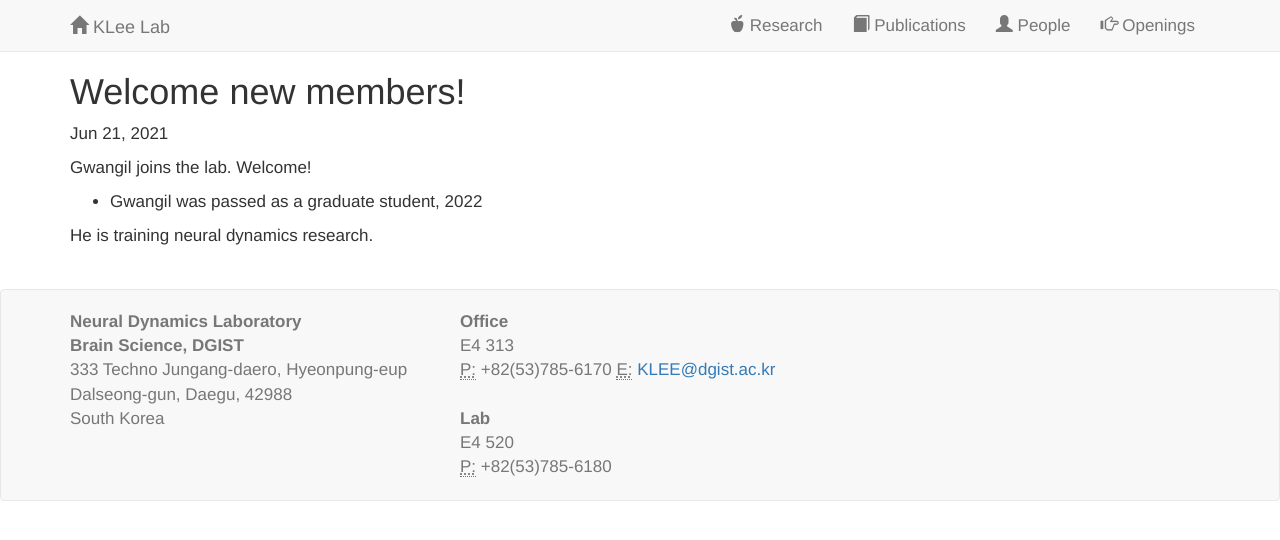
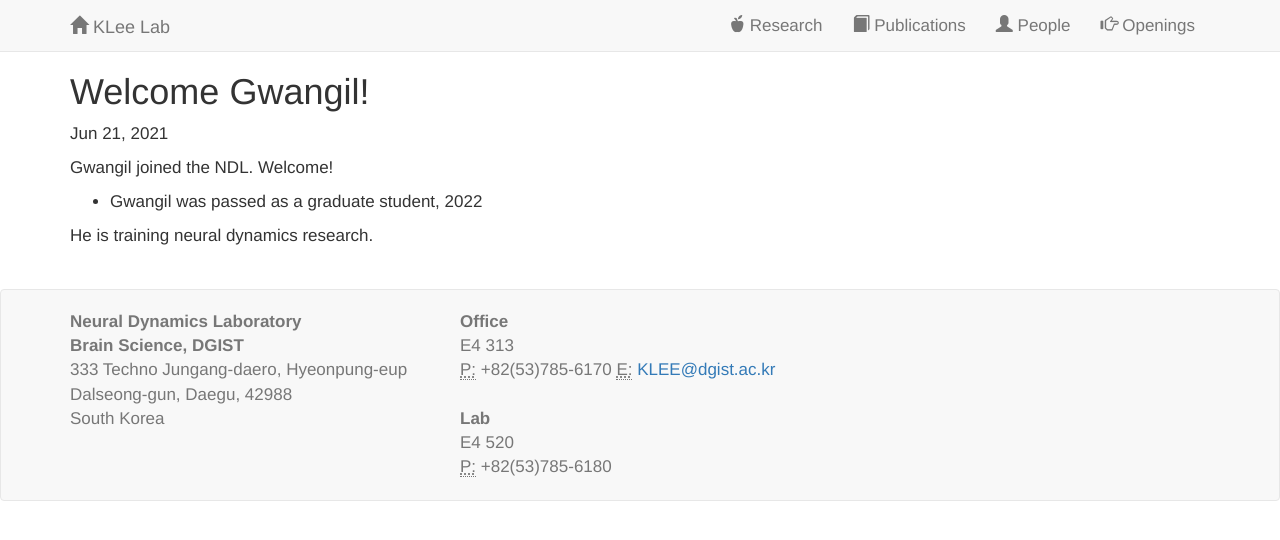
Before and after one commit to kleelab/kleelab.github.io, a Jekyll site: the page built from _posts/2021-06-21- New member.md, in a window 1280 px wide. Shown: the top 540 px of the page. Built offline with Jekyll 4.4.1, drawn with Linux system fonts in a browser that asks for light colours; nearby versions of some CDN libraries; a style sheet for code colours, icons or effects is not loaded.

Commit message:
Update and rename 2021-06-21- New members.md to 2021-06-21- New member.md

```diff
--- a/_posts/2021-06-21- New members.md
+++ b/_posts/2021-06-21- New member.md
@@ -1,12 +1,12 @@
 ---
 layout: post
-title:  Welcome new members!
+title:  Welcome Gwangil!
 date:   2021-06-21
 excerpt: >
 ---
 
 
-  Gwangil joins the lab.  Welcome!
+  Gwangil joined the NDL. Welcome!
 
   - Gwangil was passed as a graduate student, 2022
 
```
